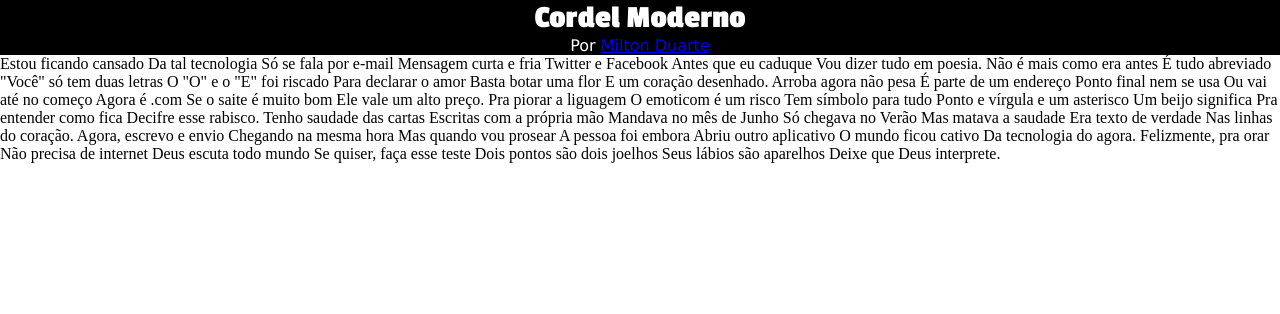
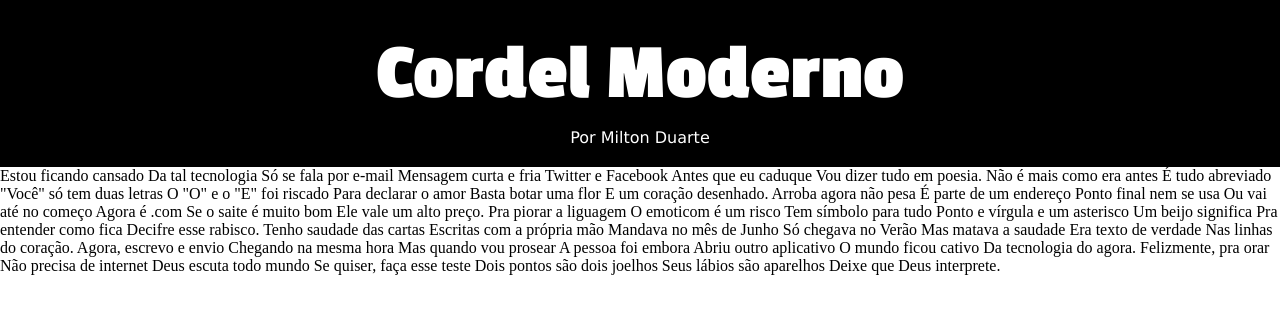
Before and after one commit to NicolasBrunatto/teste2-cordel, a plain HTML site: page index.html in a window 1280 px wide. Drawn offline with Linux system fonts and the light colour scheme.

Commit message:
modified:   style.css

```diff
--- a/style.css
+++ b/style.css
@@ -1,5 +1,6 @@
 @charset "UTF-8";
 @import url('https://fonts.googleapis.com/css2?family=Passion+One:wght@400;700&display=swap');
+@import url('https://fonts.googleapis.com/css2?family=Passion+One:wght@400;700&family=Sriracha&display=swap');
 
 *
 {
@@ -11,21 +12,29 @@ header
     background-color: black;
     text-align: center;
     color: white;
+    padding: 10px 100px;
 }
 
 header > h1
 {
     font-family: 'Passion One', sans-serif;
     font-weight: bold;
+    font-size: 5em;
+    margin: 20px auto 10px auto;
+
 
 }
 header > p
 {
     font-family: Verdana, Geneva, Tahoma, sans-serif;
+    margin: 10px auto;
 }
-header > a
+header a
 {
-
     text-decoration: none;
     color: white;
 }
+header a:hover
+{
+    text-decoration: underline;
+}
```
